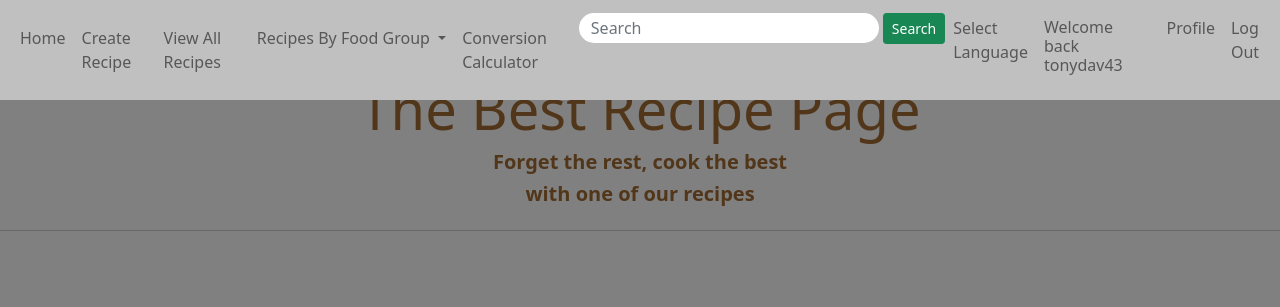
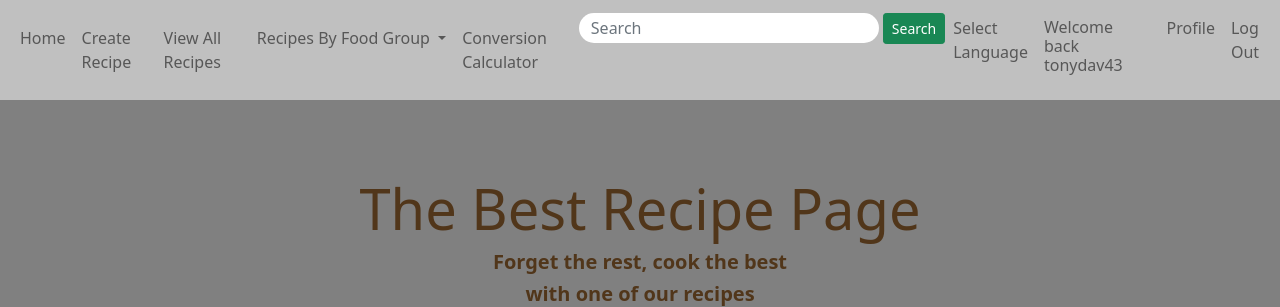
Before and after one commit to tonydav43/Heidi_recipe_page, a Django app: page /en/ in a window 1280 px wide. Shown: the top 307 px of the page. Run offline with Django 4.2, Linux system fonts and the light colour scheme; a user stored in the database is signed in; some libraries are stand-ins or nearby versions.

Commit message:
Added a style to the navbar

```diff
--- a/static/css/list.css
+++ b/static/css/list.css
@@ -1,5 +1,5 @@
 .list-h4 {
-    margin-top: 75px;;
+    margin-top: 75px;
     max-width: 1000px;
     text-align: center;
     background-color:lightgray;
--- a/templates/base.html
+++ b/templates/base.html
@@ -19,7 +19,7 @@
     <title>Recipe App</title>
 </head>
 <body>
-    <nav class="navbar navbar-expand-lg navbar-light bg-light fixed-top">
+    <nav class="navbar navbar-expand-lg navbar-light bg-light fixed-top" style="width:100%;float:none;position:relative;">
         <div class="container-fluid">
           <button class="navbar-toggler" type="button" data-bs-toggle="collapse" data-bs-target="#navbarSupportedContent" aria-controls="navbarSupportedContent" aria-expanded="false" aria-label="Toggle navigation">
             <span class="navbar-toggler-icon"></span>
```
